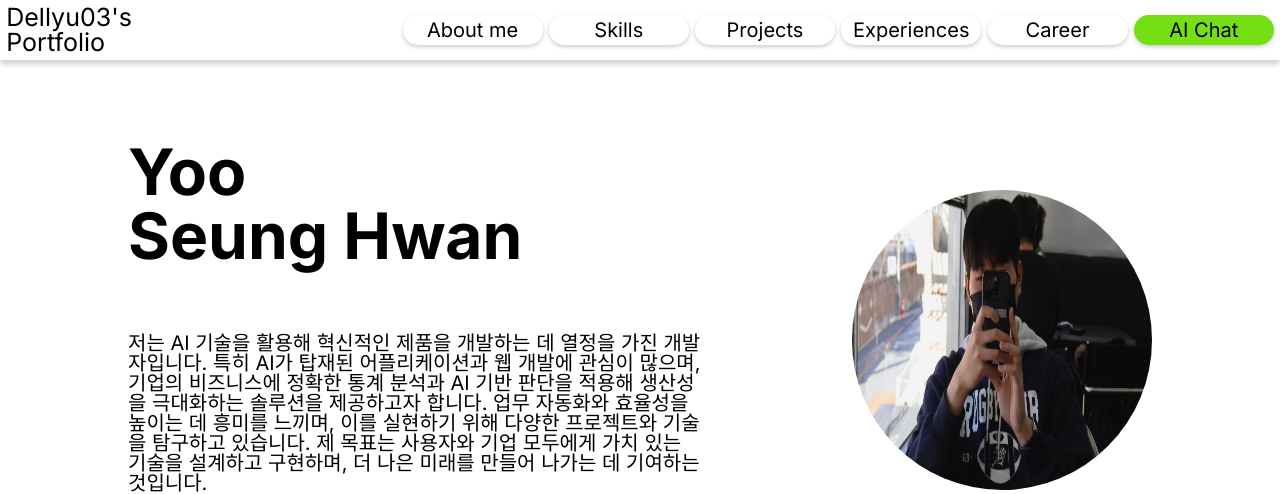
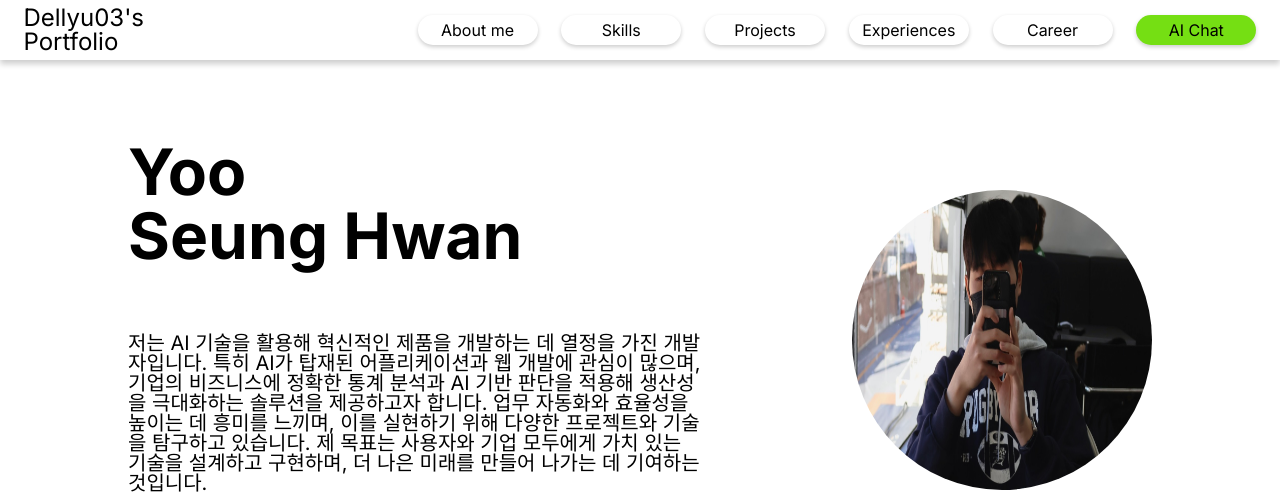
Before and after one commit to dellyu03/My-AI-portfolio, a FastAPI app: page / in a window 1280 px wide. Shown: the top 494 px of the page. Run offline with FastAPI, Linux system fonts and the light colour scheme.

Commit message:
chore: clean-up nav-bar.css

```diff
--- a/static/CSS/components/nav-bar.css
+++ b/static/CSS/components/nav-bar.css
@@ -17,8 +17,6 @@
     justify-content: space-evenly;
     align-items: center;
 
-    /*fonts*/
-    font-size: 20px;
 
     z-index: 100;
 
@@ -26,7 +24,7 @@
 }
 
 .nav-bar__item {
-    width: 140px;
+    width: 120px;
     height: 30px;
 
     box-shadow: 0 2px 4px rgba(0, 0, 0, 0.2);
@@ -41,7 +39,7 @@
 }
 
 .nav-bar__logo {
-    font-size: 25px;
+    font-size: var(--h2-font_size);
     background-color: initial;
     margin-right: 250px;
 
--- a/templates/index.html
+++ b/templates/index.html
@@ -31,7 +31,7 @@
             <div class="grid-item test profile__img-container">
                 <img class="profile__img" src="static/img/profile-img.jpeg" alt="이미지 없음">
             </div>
-        </div>`
+        </div>
     </content>
     <footer>
 
```
